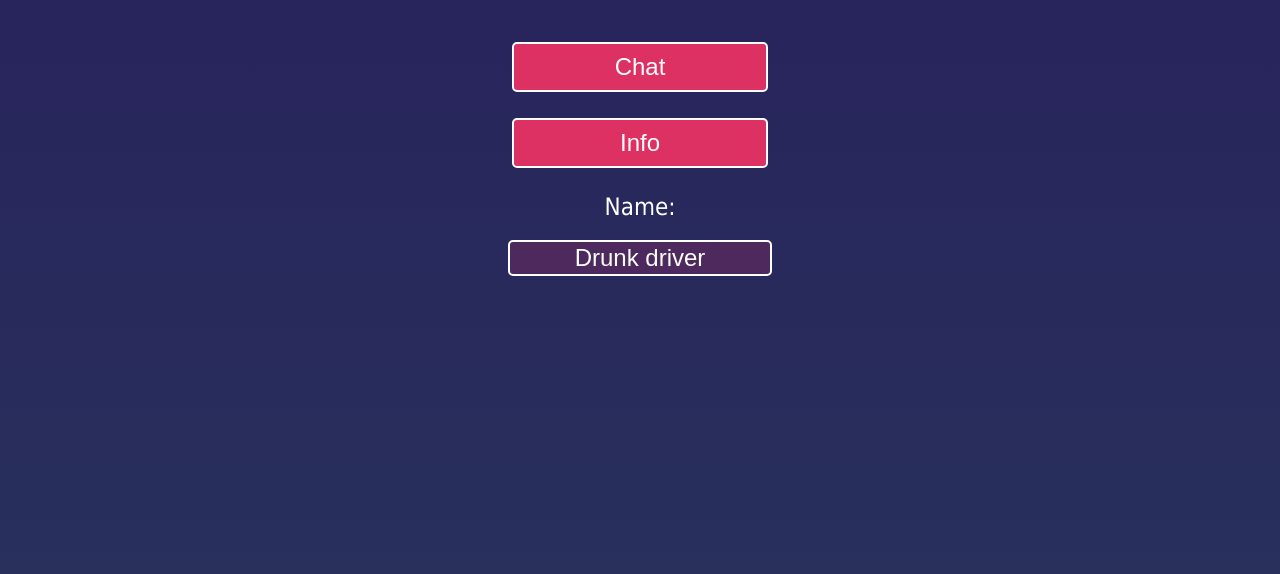
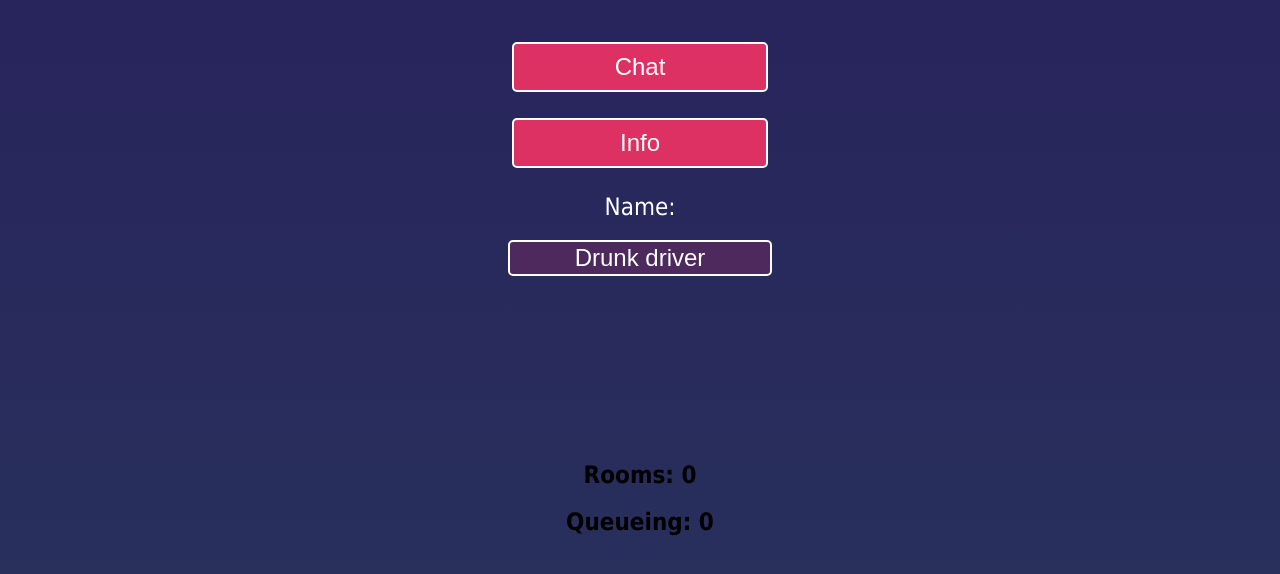
Before and after one commit to EasyLemonJuice/CloseChat, a plain HTML site: page index.html in a window 1280 px wide. Shown: the part 110-684 px from the top of the page. Drawn offline with Linux system fonts and the light colour scheme.

Commit message:
Update index.html

```diff
--- a/index.html
+++ b/index.html
@@ -4,6 +4,7 @@
     <title>Close Chat</title>
     <link href = "CSS/styles.css" rel = "stylesheet"></link>
     <link rel="icon" type="image/x-icon" href="Images/logo.ico">
+
   </head>
   <body>
     <div class = "loading invis">
@@ -12,6 +13,7 @@
     </div>
     <center>
       <h1 class = "title">Close Chat</h1>
+
       <ul class = "buttons">
         <li><button id = "chat" class = "UIbutton">Chat</button></li>
         <li><button onclick = "window.location.href='info.html'" class = "UIbutton">Info</button></li>
@@ -19,6 +21,8 @@
         <br><br><br><br><br><br>
         <li><h1 class = "error"></h1></li>
       </ul>
+      <h2 id = "online">Rooms: 0</h2>
+      <h2 id = "queueing">Queueing: 0</h2>
     </center>
 
   </body>
```
